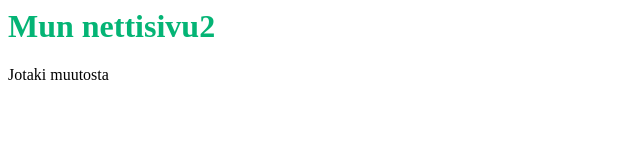
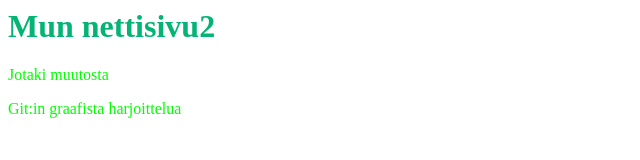
Before and after one commit to 2aimter/nettisivu2-sl, a plain HTML site: page index.html in a window 1280 px wide. Shown: the whole page, without its empty margins (0-640 px from the left). Drawn offline with Linux system fonts and the light colour scheme.

Commit message:
Parannettu sivun värejä

```diff
--- a/index.html
+++ b/index.html
@@ -6,4 +6,5 @@
 <body>
 <h1> Mun nettisivu2</h2>
 <p>Jotaki muutosta </p>
+<p> Git:in graafista harjoittelua</p>
 </body>
--- a/style.css
+++ b/style.css
@@ -2,3 +2,6 @@
 h1 {
 	color: #04B475;
 }
+p {
+	color: #00ff00;
+}
```
